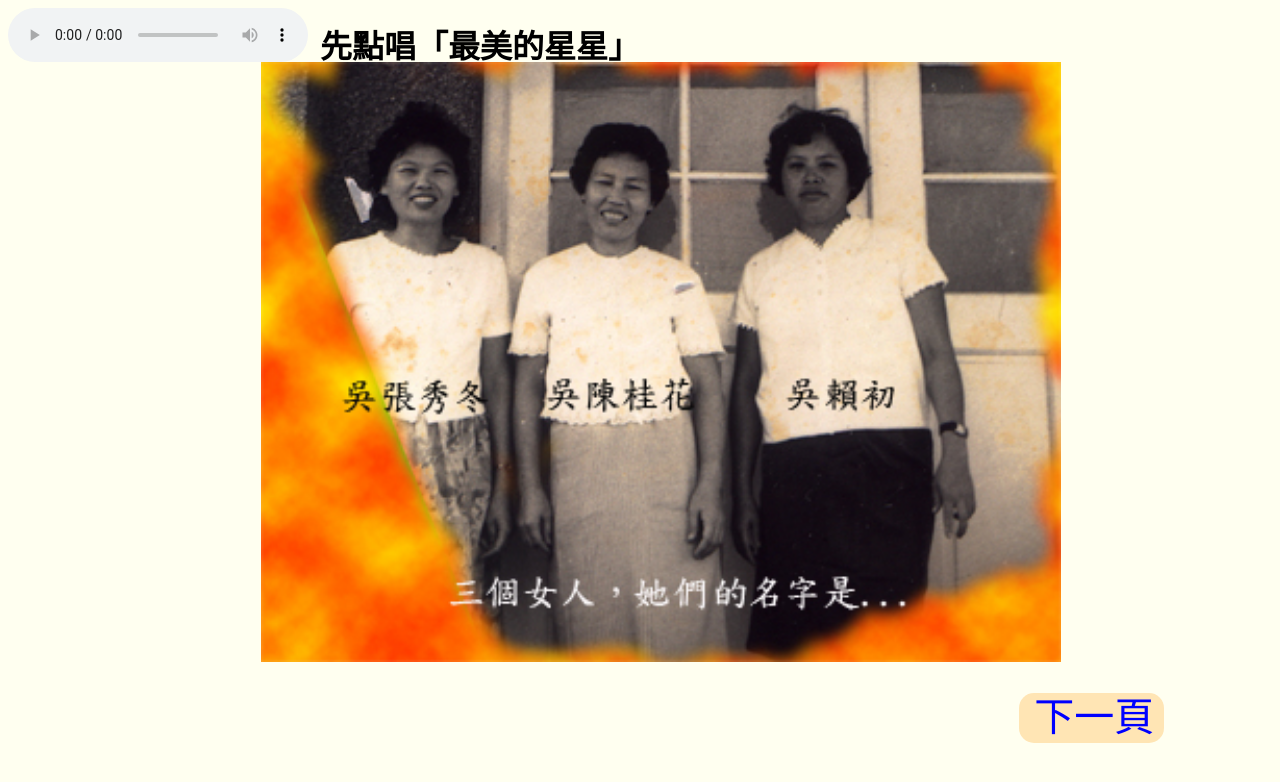
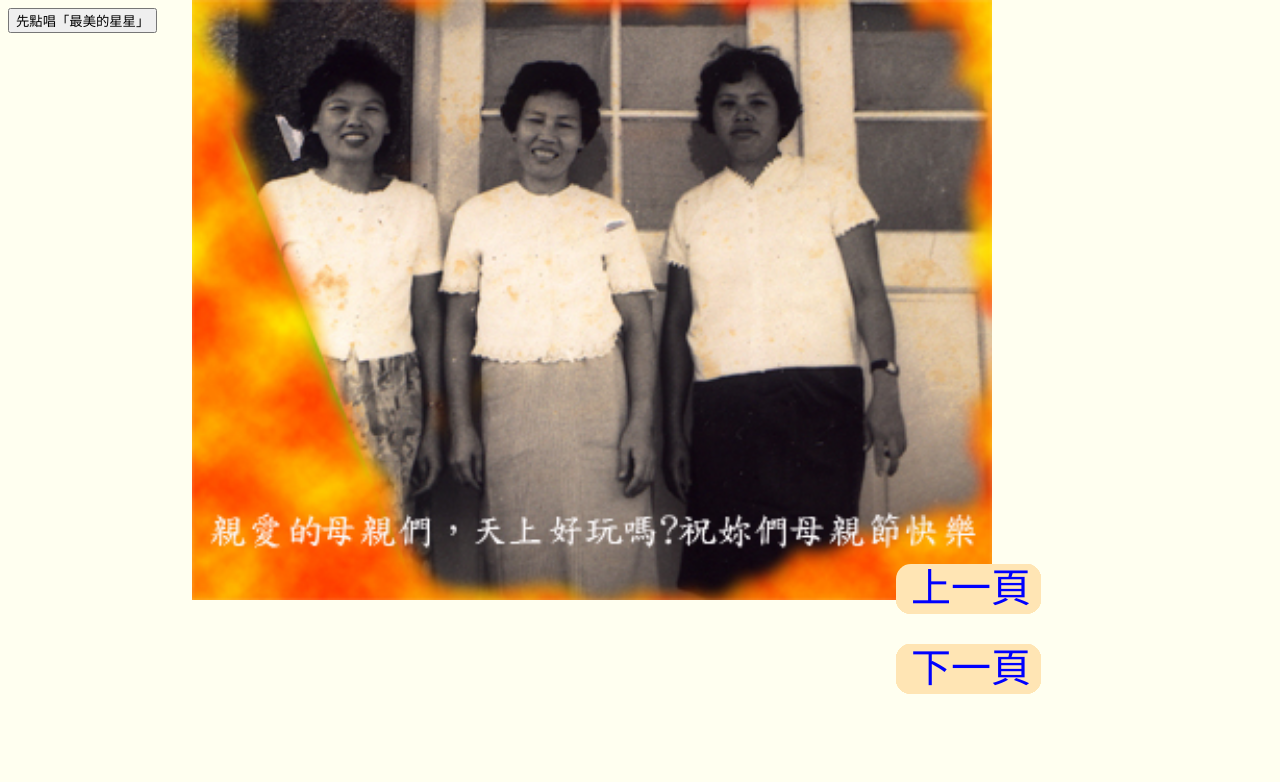
Before and after one commit to FenningDyer/3-Moms, a plain HTML site: page index.html in a window 1280 px wide. Drawn offline with Linux system fonts and the light colour scheme.

Commit message:
Update 2
5/9 version

```diff
--- a/index.html
+++ b/index.html
@@ -5,23 +5,21 @@
 <style>
 body{background:#FFFFF0;}
 #divid {width: 100%;height: 100%;scroll-behavior: smooth; overflow:hidden;}
-#p1-01{position: absolute; top:0%; left:20%; width: 800px; height: 600px;}
-#p1-02{position: absolute; top:80%;left:80%; display: block;
+#p1-01{position: absolute; top:0%; left:15%; width: 800px; height: 600px;}
+#p1-02{position: absolute; top:80%;left:70%; display: block;
 text-decoration: none;height: 50px;width: 130px; background:#FFE5B4;
 color:blue;line-height:50px;font-size:40px; margin:4px 0;padding-left: 15px;
 border-radius: 15px;}
-#p1-03{position: absolute; top:70%;left:80%; display: block;
+#p1-03{position: absolute; top:70%;left:70%; display: block;
 text-decoration: none;height: 50px;width: 130px; background:#FFE5B4;
 color:blue;line-height:50px;font-size:40px; margin:4px 0;padding-left: 15px;
 border-radius: 15px;}
-#p1-04{position: absolute; top: 0%;left:25%}
-#divid div{position: relative; width: 100%; height: 100%;}
 </style>
 </head>
-<audio controls autoplay>
-<source src=StarMom.mp3 type=audio/mpeg>
+<audio id=audioID loop>
+<source src=StarMom.mp3 type=audio/mp3>
 </audio>
-<h1 id=p1-04>先點唱「最美的星星」</h1>
+<button onclick=play() type=button>先點唱「最美的星星」</button>
 <div id=divid>
 <div id=page1>
 <img id=p1-01 src=Photo02.jpg align=center>
@@ -93,3 +91,7 @@ border-radius: 15px;}
 </div>
 </div>
 </html>
+<script>
+var myaudio=document.getElementById("audioID");
+function play() {return myaudio.play(); };
+</script>
```
Also changed, not shown: 1 other file.
